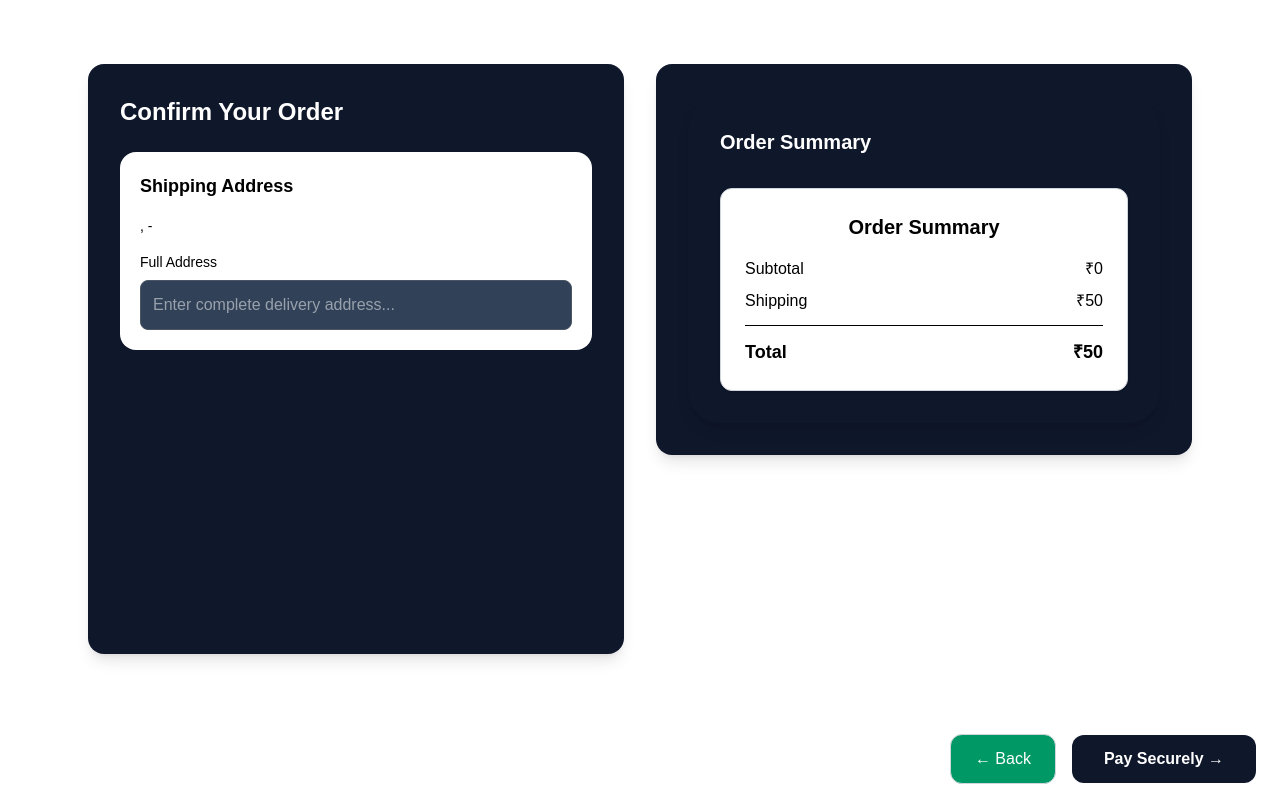
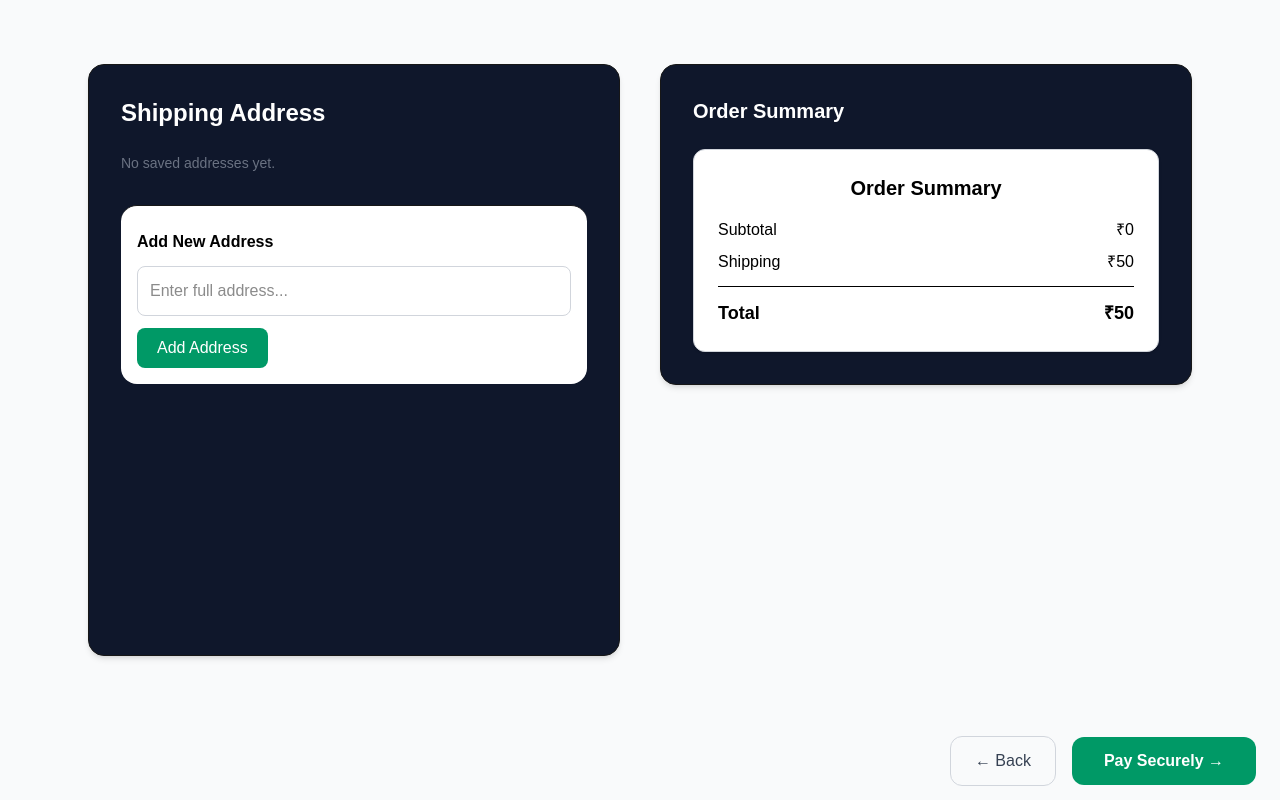
Before and after one commit to akshitahuja2022/Ecoyann-Cart-App, a Next.js app: page /payment in a window 1280 px wide. Built offline with nearby package versions, Linux system fonts and the light colour scheme.

Commit message:
user add multiple address and select the address

```diff
--- a/src/app/payment/page.js
+++ b/src/app/payment/page.js
@@ -1,6 +1,6 @@
 "use client";
 
-import { useContext, useEffect } from "react";
+import { useContext } from "react";
 import { CartContext } from "@/context/CartContext";
 import { useRouter } from "next/navigation";
 import OrderSummary from "@/components/OrderSummary";
@@ -8,12 +8,17 @@ import { toast } from "react-toastify";
 import Link from "next/link";
 
 export default function PaymentPage() {
-  const { address, form, setForm, cartItems } = useContext(CartContext);
+  const {
+    addresses,
+    addAddress,
+    form,
+    setForm,
+    cartItems,
+    selectedAddress,
+    setSelectedAddress,
+  } = useContext(CartContext);
+
   const router = useRouter();
-
-  useEffect(() => {
-    const address = JSON.parse(localStorage.getItem("userAddress"));
-  }, []);
 
   const subtotal = cartItems.reduce(
     (acc, item) => acc + item.product_price * item.quantity,
@@ -23,8 +28,8 @@ export default function PaymentPage() {
   const shipping = 50;
 
   const handlePayment = () => {
-    if (!form.address) {
-      toast.error("Address Field Required");
+    if (!selectedAddress) {
+      toast.error("Please select or add an address");
       return;
     }
 
@@ -36,64 +41,95 @@ export default function PaymentPage() {
   };
 
   return (
-    <div className="min-h-screen flex flex-col bg-white">
-      {/* MAIN CONTENT */}
-      <div className="flex-1 max-w-6xl mx-auto w-full px-4 sm:px-6 py-16 grid md:grid-cols-2 gap-8">
-        {/* SHIPPING DETAILS */}
-        <div className="bg-slate-900 text-white rounded-2xl p-8 shadow-lg">
-          <h1 className="text-2xl font-semibold mb-6">Confirm Your Order</h1>
+    <div className="min-h-screen flex flex-col bg-gray-50">
+      {/* MAIN SECTION */}
+      <div className="flex-1 max-w-6xl mx-auto w-full px-4 sm:px-6 py-16 grid md:grid-cols-2 gap-10">
+        {/* ADDRESS SECTION */}
+        <div className="bg-slate-900 rounded-2xl p-8 shadow-md border">
+          <h1 className="text-2xl font-bold mb-6 text-white">
+            Shipping Address
+          </h1>
 
-          <div className="bg-white rounded-2xl text-black p-5 mb-6">
-            <h2 className="font-semibold text-lg mb-4">Shipping Address</h2>
+          {/* SAVED ADDRESSES */}
+          {addresses?.length ? (
+            <div className="space-y-4">
+              {addresses.map((addr, index) => (
+                <div
+                  key={index}
+                  onClick={() => setSelectedAddress(addr)}
+                  className={`p-4 rounded-xl border cursor-pointer transition
+  ${
+    selectedAddress?.address === addr.address
+      ? "border-emerald-500 bg-white text-black"
+      : "border-gray-600 bg-slate-900 text-white hover:border-emerald-400"
+  }`}
+                >
+                  <div className="flex items-start gap-3">
+                    <input
+                      type="radio"
+                      checked={selectedAddress?.address === addr.address}
+                      readOnly
+                      className="mt-1 accent-emerald-600"
+                    />
 
-            <div className="text-sm text-black space-y-1 mb-4">
-              <p>{address?.name}</p>
-              <p>{address?.email}</p>
-              <p>{address?.phone}</p>
-              <p>
-                {address?.city}, {address?.state} - {address?.pin}
-              </p>
+                    <div>
+                      <p className="font-semibold">{addr.name}</p>
+
+                      <p className="text-sm">{addr.phone}</p>
+
+                      <p className="text-sm mt-1">{addr.address}</p>
+
+                      <p className="text-sm">
+                        {addr.city}, {addr.state} - {addr.pin}
+                      </p>
+                    </div>
+                  </div>
+                </div>
+              ))}
             </div>
-
-            <label className="text-sm text-black mb-2 block">
-              Full Address
-            </label>
+          ) : (
+            <p className="text-gray-500 text-sm">No saved addresses yet.</p>
+          )}
+          {/* ADD ADDRESS */}
+          <div className="mt-8 border-t pt-6 bg-white p-4 rounded-2xl">
+            <h3 className="font-semibold text-black mb-3">Add New Address</h3>
 
             <input
-              type="text"
-              placeholder="Enter complete delivery address..."
-              className="bg-slate-700 border border-gray-600 rounded-lg p-3 w-full text-white outline-none focus:border-emerald-500 focus:ring-1 focus:ring-emerald-500 transition"
+              placeholder="Enter full address..."
+              className="border border-gray-300 p-3 w-full rounded-lg mb-3 focus:outline-none focus:ring-2 focus:ring-emerald-500"
+              value={form.address}
               onChange={(e) => setForm({ ...form, address: e.target.value })}
             />
+
+            <button
+              onClick={addAddress}
+              className="bg-emerald-600 text-white px-5 py-2 rounded-lg hover:bg-emerald-700 transition"
+            >
+              Add Address
+            </button>
           </div>
         </div>
 
         {/* ORDER SUMMARY */}
-        <div className="bg-slate-900 text-white rounded-2xl p-8 shadow-lg h-fit">
-          <div className="bg-slate-900 rounded-4xl shadow-lg p-8">
-            <h3 className="text-xl font-semibold text-white mb-8">
-              Order Summary
-            </h3>
+        <div className="bg-slate-900 rounded-2xl p-8 shadow-md border h-fit">
+          <h3 className="text-xl font-bold text-white mb-6">Order Summary</h3>
 
-            <OrderSummary subtotal={subtotal} shipping={shipping} />
-          </div>
+          <OrderSummary subtotal={subtotal} shipping={shipping} />
         </div>
       </div>
 
-      {/* STICKY PAYMENT BAR */}
-      <div className="sticky bottom-0 bg-white">
+      {/* STICKY BAR */}
+      <div className="sticky bottom-0 h-20">
         <div className="max-w-7xl mx-auto px-6 py-4 flex gap-4 justify-end items-center">
-          {/* Back */}
           <Link href="/">
-            <button className="px-6 py-3 rounded-xl text-white border border-gray-300 bg-emerald-600 hover:bg-slate-900 hover:text-white hover:font-bold cursor-pointer transition">
+            <button className="px-6 py-3 rounded-xl border border-gray-300 text-gray-700 hover:bg-gray-100 transition">
               ← Back
             </button>
           </Link>
 
-          {/* Pay Button */}
           <button
             onClick={handlePayment}
-            className="px-8 py-3 rounded-xl bg-slate-900 text-white font-semibold hover:bg-emerald-600 transition cursor-pointer"
+            className="px-8 py-3 rounded-xl bg-emerald-600 text-white font-semibold hover:bg-emerald-700 transition"
           >
             Pay Securely →
           </button>
--- a/src/components/AddressForm.jsx
+++ b/src/components/AddressForm.jsx
@@ -7,7 +7,7 @@ import { toast } from "react-toastify";
 import Link from "next/link";
 
 export default function AddressForm() {
-  const { form, setForm, setAddress } = useContext(CartContext);
+  const { form, setForm, setAddresses } = useContext(CartContext);
   const router = useRouter();
 
   const handleSubmit = (e) => {
@@ -37,8 +37,8 @@ export default function AddressForm() {
       return;
     }
 
-    setAddress(form);
-    localStorage.setItem('userAddress',JSON.stringify(form));
+    setAddresses(form);
+    localStorage.setItem("userAddress", JSON.stringify(form));
     router.push("/payment");
   };
 
--- a/src/context/CartContext.js
+++ b/src/context/CartContext.js
@@ -17,20 +17,35 @@ export const CartProvider = ({ children }) => {
     state: "",
   });
 
-  const [address, setAddress] = useState(null);
+  const [addresses, setAddresses] = useState([]);
+  const [selectedAddress, setSelectedAddress] = useState(null);
 
   useEffect(() => {
-    const savedAddress = localStorage.getItem("userAddress");
-    if (savedAddress) {
-      setAddress(JSON.parse(savedAddress));
+    const saved = localStorage.getItem("userAddresses");
+
+    if (saved) {
+      const parsed = JSON.parse(saved);
+
+      if (Array.isArray(parsed)) {
+        setAddresses(parsed);
+      } else {
+        setAddresses([parsed]);
+      }
     }
   }, []);
+  useEffect(() => {
+    localStorage.setItem("userAddresses", JSON.stringify(addresses));
+  }, [addresses]);
 
-  useEffect(() => {
-    if (address) {
-      localStorage.setItem("userAddress", JSON.stringify(address));
-    }
-  }, [address]);
+  const addAddress = () => {
+    if (!form.address) return;
+
+    setAddresses((prev) => {
+      const safePrev = Array.isArray(prev) ? prev : [];
+      return [...safePrev, { ...form }];
+    });
+    setSelectedAddress(form);
+  };
 
   return (
     <CartContext.Provider
@@ -39,8 +54,11 @@ export const CartProvider = ({ children }) => {
         setCartItems,
         form,
         setForm,
-        address,
-        setAddress,
+        addresses,
+        addAddress,
+        setAddresses,
+        selectedAddress,
+        setSelectedAddress,
       }}
     >
       {children}
```
